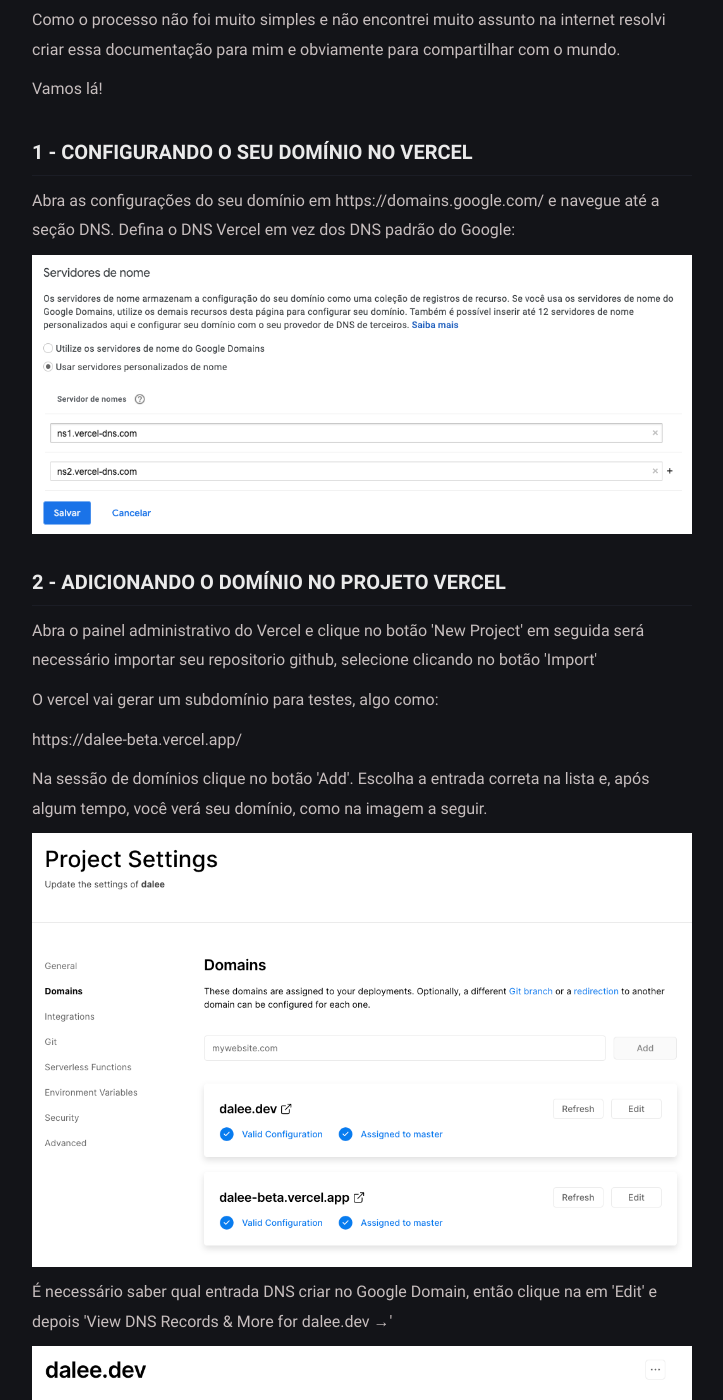
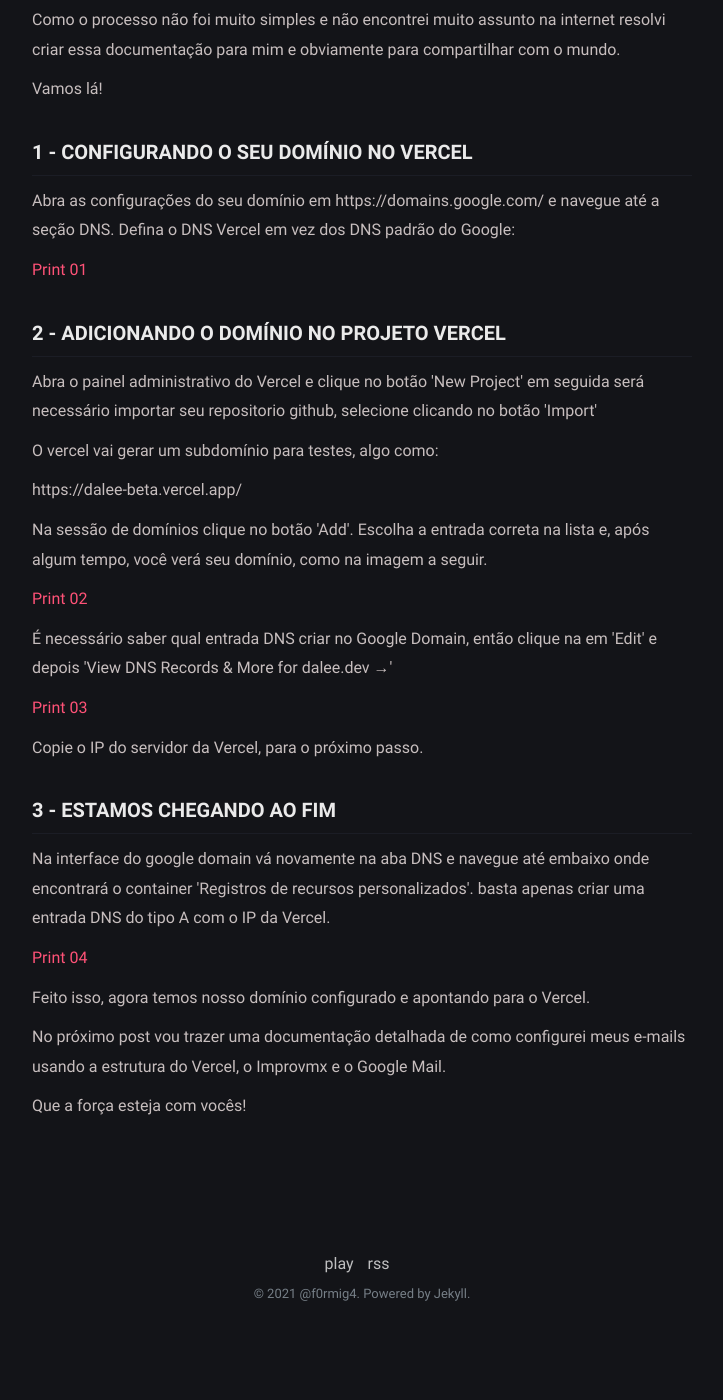
Before and after one commit to f0rmig4/f0rmig4.github.io, a Jekyll site: the page built from _posts/2021-03-13-configurando-seu-projeto-react-com-google-domain-e-vercel.html, in a window 1280 px wide and 1400 px high, scrolled down 678 px. Shown: the whole window, without its empty margins (278-1001 px from the left). Built offline with Jekyll 4.4.1, drawn with Linux system fonts in a browser that asks for light colours; after the commit the page ends 2016 px from its top, so only the background shows below that.

Commit message:
Update 2021-03-13-configurando-seu-projeto-react-com-google-domain-e-vercel.html

```diff
--- a/_posts/2021-03-13-configurando-seu-projeto-react-com-google-domain-e-vercel.html
+++ b/_posts/2021-03-13-configurando-seu-projeto-react-com-google-domain-e-vercel.html
@@ -19,7 +19,7 @@
 
     <h3>1 - Configurando o seu domínio no Vercel</h3>
     <p>Abra as configurações do seu domínio em https://domains.google.com/ e navegue até a seção DNS. Defina o DNS Vercel em vez dos DNS padrão do Google:</p>
-    <img src="/assets/img/posts/2021/03/01.png" id="01 post" />
+    <p><a href="https://f0rmig4.github.io/assets/img/posts/2021/03/01.png" target="_blanck">Print 01</a></p>
 
     <h3>2 - Adicionando o domínio no projeto Vercel</h3>
 
@@ -30,18 +30,18 @@
 
     <p>Na sessão de domínios clique no botão 'Add'. Escolha a entrada correta na lista e, após algum tempo, você verá seu domínio, como na imagem a seguir.</p>
 
-    <img src="/assets/img/posts/2021/03/02.png" id="02 post" />
+    <p><a href="https://f0rmig4.github.io/assets/img/posts/2021/03/02.png" target="_blanck">Print 02</a></p>
 
     <p>É necessário saber qual entrada DNS criar no Google Domain, então clique na em 'Edit' e depois 'View DNS Records & More for dalee.dev →'</p>
 
-    <img src="/assets/img/posts/2021/03/03.png" id="03 post" />
+    <p><a href="https://f0rmig4.github.io/assets/img/posts/2021/03/03.png" target="_blanck">Print 03</a></p>
 
     <p>Copie o IP do servidor da Vercel, para o próximo passo.</p>
 
     <h3>3 - Estamos chegando ao fim</h3>
     <p>Na interface do google domain vá novamente na aba DNS e navegue até embaixo onde encontrará o container 'Registros de recursos personalizados'. basta apenas criar uma entrada DNS do tipo A com o IP da Vercel.</p>
 
-    <img src="/assets/img/posts/2021/03/04.png" id="04 post" />
+    <p><a href="https://f0rmig4.github.io/assets/img/posts/2021/03/04.png" target="_blanck">Print 04</a></p>
 
     <p>Feito isso, agora temos nosso domínio configurado e apontando para o Vercel.</p>
     <p>No próximo post vou trazer uma documentação detalhada de como configurei meus e-mails usando a estrutura do Vercel, o Improvmx e o Google Mail.</p>
```
